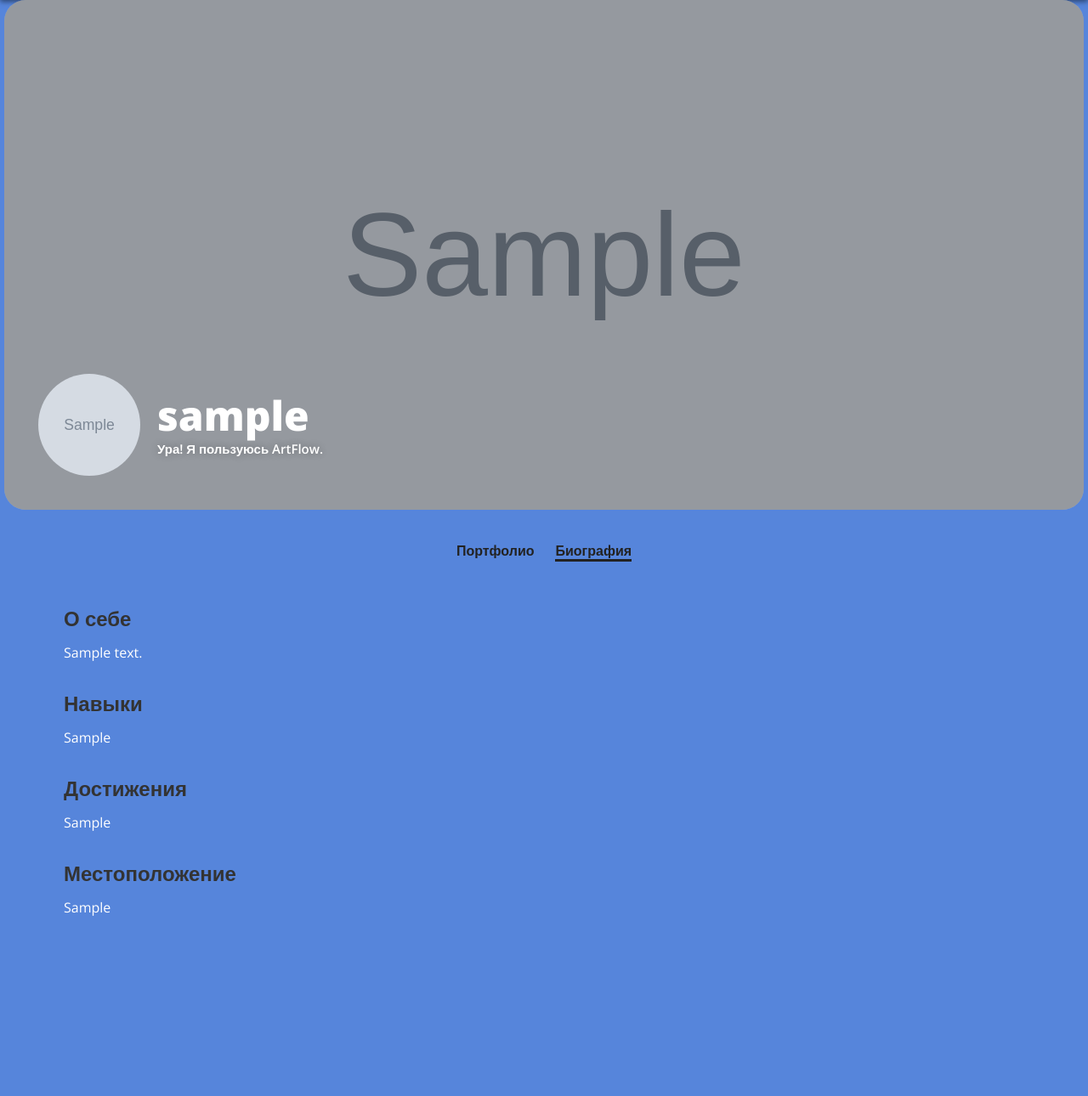
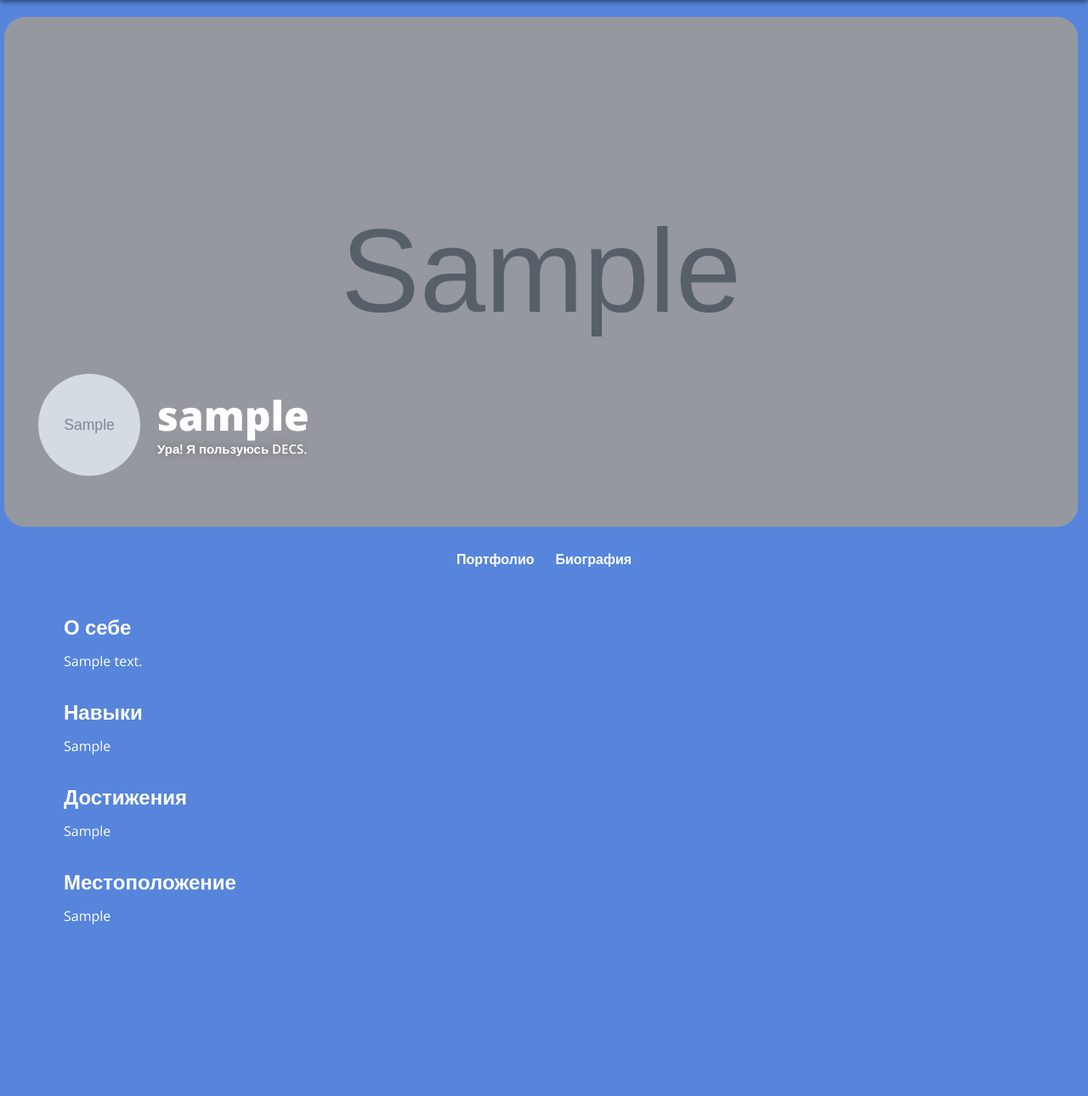
Before and after one commit to Bome9/DECS_web, a Django app: page /profile_bio/ in a window 1280 px wide. Shown: the part 90-1380 px from the top of the page at 85% size. Run offline with Django 4.2, Linux system fonts and the light colour scheme; a user stored in the database is signed in; tables that the repository leaves empty hold one stand-in row (values such as "Sample post"); grey boxes marked "Sample" are stand-in pictures; some web fonts are replaced.

Commit message:
Laptop changes

```diff
--- a/decs/accounts/models.py
+++ b/decs/accounts/models.py
@@ -9,8 +9,8 @@ User = get_user_model()
 class Profile(models.Model):
     user = models.ForeignKey(User, on_delete=models.CASCADE)
     id_user = models.IntegerField()
-    profileimg = models.ImageField(upload_to='profile_images', default='blank-profile-picture.png')
-    coverimg = models.ImageField(upload_to='cover_images', default='cover_default.png')
+    profile_img = models.ImageField(upload_to='profile_images', default='blank-profile-picture.png')
+    cover_img = models.ImageField(upload_to='cover_images', default='cover_default.png')
     bio = models.TextField(blank=True)
     skills = models.TextField(blank=True)
     achievements = models.TextField(blank=True)
--- a/decs/main/static/main/css/home.css
+++ b/decs/main/static/main/css/home.css
@@ -128,7 +128,7 @@ body {
 }
 
 .intro__wrapper {
-    padding: 90px 0px 125px 0px;
+    padding: 90px 30px 125px 30px;
     min-height: 390px;
     display: flex;
     align-items: center;
--- a/decs/main/static/main/css/profile_bio_page.css
+++ b/decs/main/static/main/css/profile_bio_page.css
@@ -19,19 +19,21 @@
 }
 
 .cover {
-    width: 1270px;
+    width: 1263px;
     height: 600px;
     position: relative;
 }
 
 .profile__cover{
-    width: 1270px;
+    margin-top: 20px;
+    width: 1263px;
     height: 600px;
     object-fit: cover;
     border-radius: 25px;
 }
 
 .cover::before {
+    margin-top: 20px;
     content: "";
     position: absolute;
     top: 0;
@@ -87,12 +89,12 @@
 }
 
 .user_bar__nav{
-    margin-top: 40px;
+    margin-top: 50px;
     display: flex;
     gap: 25px;
     font-weight: 900;
     font-size: 16px;
-    color: #222222;
+    color: #ffffff;
 }
 
 .user_bar__nav h1{
@@ -105,7 +107,7 @@
     display: block;
     width: 100%;
     height: 3px;
-    background-color: #222222;
+    background-color: #ffffcc;
     position: absolute;
     bottom: -5px;
 }
@@ -125,7 +127,7 @@
 }
 
 .profile__bio__info__block h3{
-    color: #333333;
+    color: #ffffff;
     font-size: 24px;
     font-weight: 900;
 }
--- a/decs/main/static/main/css/settings_page.css
+++ b/decs/main/static/main/css/settings_page.css
@@ -20,7 +20,7 @@
     height: 1460px;
     width: 1080px;
     border-radius: 85px;
-    border: 4px #FEB259 solid;
+    border: 4px #00A7EF solid;
 }
 
 .settings__title{
@@ -29,7 +29,7 @@
     font-size: 28px;
     font-weight: 900;
     word-wrap: break-word;
-    color: #333333;
+    color: #ffffff;
     margin-top: 70px;
 }
 
@@ -77,8 +77,8 @@
 .file_input__container::before{
     content: attr(data-action);
     display: inline-block;
-    background: rgba(251, 153, 39, 1);
-    color: #333333;
+    background: rgb(22, 190, 255);
+    color: #ffffff;
     font-weight: 900;
     padding: 8px 20px;
     border-radius: 6px;
@@ -86,7 +86,7 @@
 }
 
 .file_input__container:hover::before {
-    background: rgba(240, 87, 44, 0.8);
+    background: rgba(40, 197, 224, 0.84);
 }
 
 
@@ -118,10 +118,10 @@ textarea {
     height: 120px;
     padding: 10px;
     box-sizing: border-box;
-    border: 3px solid black;
+    border: 3px solid #ffffff;
     border-radius: 7px;
     background-color: transparent;
-    color: #333;
+    color: #ffffff;
     font-size: 18px;
     font-weight: 600;
     resize: none;
@@ -145,7 +145,7 @@ textarea {
     cursor: pointer;
     display: block;
     position: relative;
-    background-color: #F17105;
+    background-color: rgb(22, 190, 255);
     font-size: 16px;
     font-weight: 600;
     color: white;
@@ -156,7 +156,7 @@ textarea {
 }
 
 .settings_save_btn:hover {
-    background-color: rgba(240, 87, 44, 0.8);
+    background-color: rgba(40, 197, 224, 0.84);
 }
 
 .settings_save_btn:active {
--- a/decs/main/templates/main/profile_bio_page.html
+++ b/decs/main/templates/main/profile_bio_page.html
@@ -8,20 +8,20 @@
 <div class="container">
     <div class="profile__bio">
         <div class="cover">
-            <img class="profile__cover" src="{{ user_profile.coverimg.url }}" alt="Обложка"/>
+            <img class="profile__cover" src="{{ user_profile.cover_img.url }}" alt="Обложка"/>
             <div class="profile__info">
-                <img class="profile__picture" src="{{ user_profile.profileimg.url }}" alt="Фото профиля"/>
+                <img class="profile__picture" src="{{ user_profile.profile_img.url }}" alt="Фото профиля"/>
                 <div class="name_and_bio">
                     <div class="name">{{ user.username }}</div>
-                    <div class="biography">Ура! Я пользуюсь ArtFlow.</div>
+                    <div class="biography">Ура! Я пользуюсь DECS.</div>
                 </div>
             </div>
         </div>
 
         <div class="user_bar">
             <div class="user_bar__nav">
-                <h1>Портфолио</h1>
-                <h1 class="active">Биография</h1>
+                <h1 class="underline-animation"> Портфолио</h1>
+                <h1 class="underline-animation">Биография</h1>
             </div>
         </div>
 
--- a/decs/main/templates/main/settings_page.html
+++ b/decs/main/templates/main/settings_page.html
@@ -15,7 +15,7 @@
                 <div class="settings__change__images">
                     <div class="change__profile_img">
                         <div class="profile_img">
-                            <img src="{{ user_profile.profileimg.url }}" alt="Фото профиля"/>
+                            <img src="{{ user_profile.profile_img.url }}" alt="Фото профиля"/>
                         </div>
                         <div class="file_input__container" data-action="Изменить фото профиля">
                             <input name="profile_img" type="file" class="file_input" accept="image/*"/>
@@ -24,7 +24,7 @@
 
                     <div class="change__cover_img">
                         <div class="cover_img">
-                            <img src="{{ user_profile.coverimg.url }}" alt="Фоновый рисунок"/>
+                            <img src="{{ user_profile.cover_img.url }}" alt="Фоновый рисунок"/>
                         </div>
                         <div class="file_input__container" data-action="Изменить фото обложки">
                             <input name="cover_img" type="file" class="file_input" accept="image/*"/>
--- a/decs/main/views.py
+++ b/decs/main/views.py
@@ -21,9 +21,9 @@ def settings(request):
 
         if request.method == 'POST':
             if 'profile_img' in request.FILES:
-                user_profile.profileimg = request.FILES['profile_img']
+                user_profile.profile_img = request.FILES['profile_img']
             if 'cover_img' in request.FILES:
-                user_profile.coverimg = request.FILES['cover_img']
+                user_profile.cover_img = request.FILES['cover_img']
 
             user_profile.bio = request.POST['bio']
             user_profile.skills = request.POST['skills']
```
Also changed, not shown: decs/accounts/migrations/0002_rename_coverimg_profile_cover_img_and_more.py (added), decs/media/cover_images/cover_default.png (added), decs/media/profile_images/blank-profile-picture.png (added).
